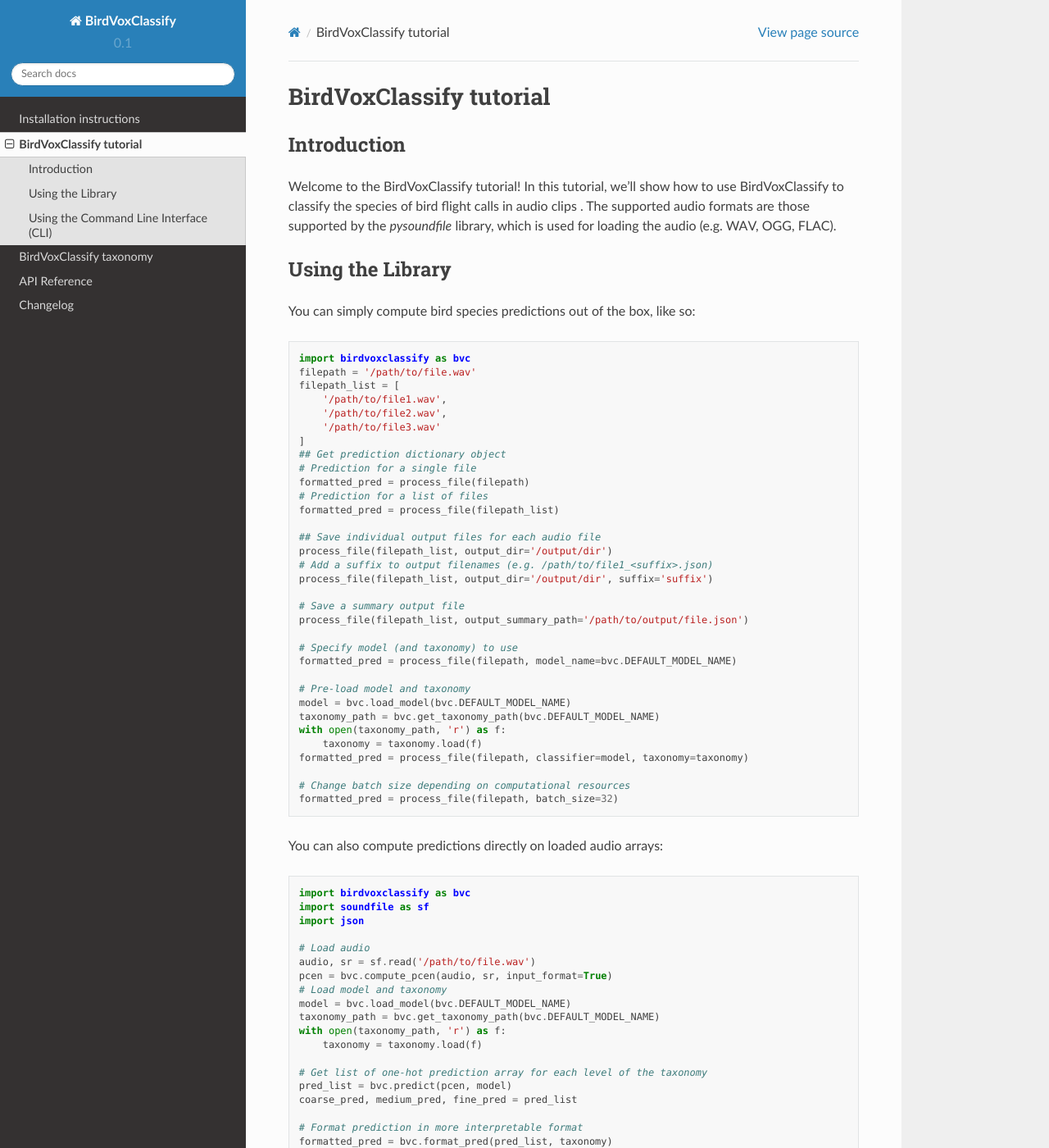
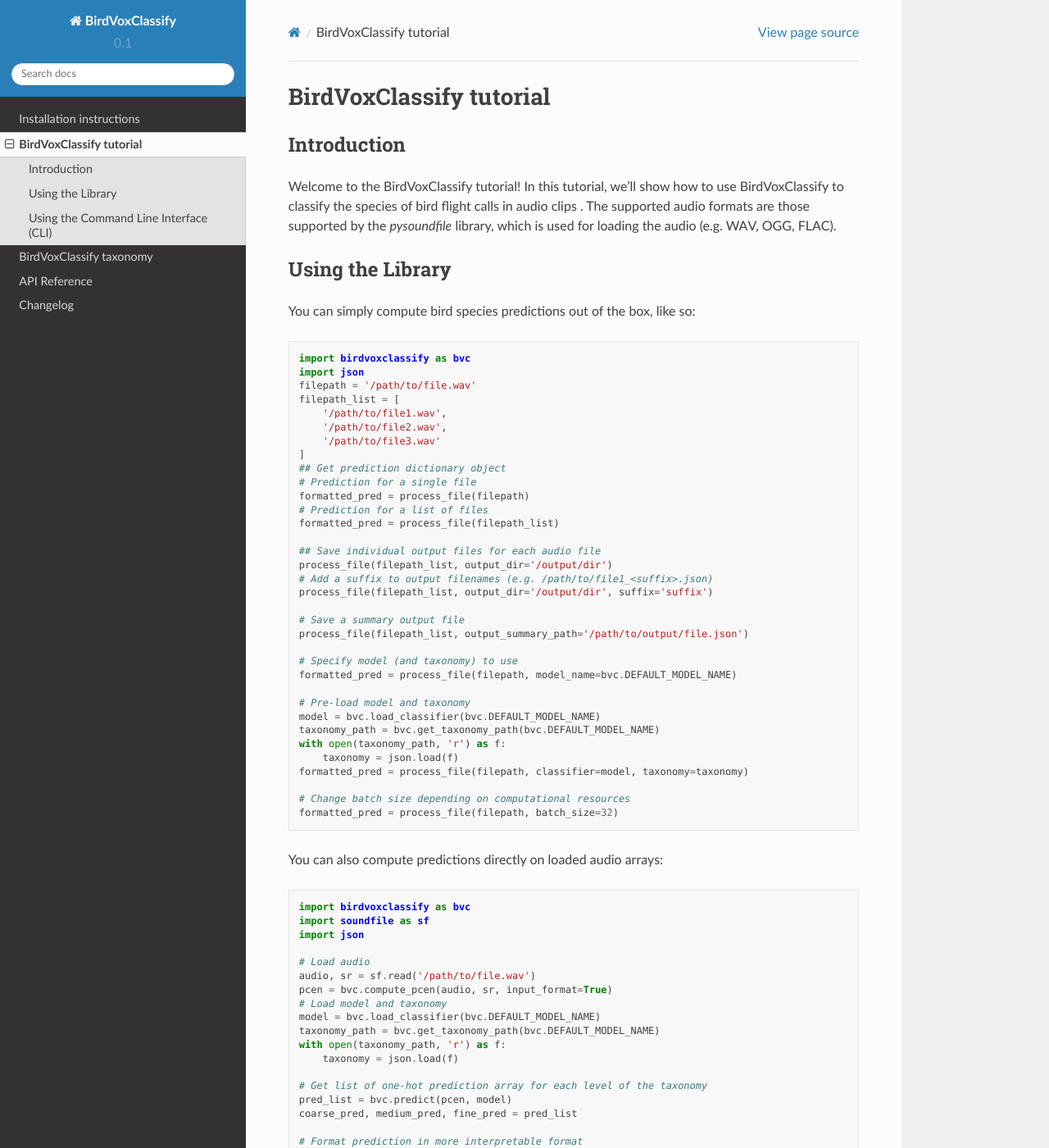
Before and after one commit to BirdVox/birdvoxclassify, a Sphinx documentation site: the page built from docs/tutorial.rst, in a window 1280 px wide and 1400 px high. Shown: the whole window at 82% size. Built offline with Sphinx 7.4.7 and the Read the Docs theme 2.0.0, drawn with Linux system fonts in a browser that asks for light colours.

Commit message:
Fix typos in tutorial

```diff
--- a/docs/tutorial.rst
+++ b/docs/tutorial.rst
@@ -1,7 +1,7 @@
 .. _tutorial:
 
 BirdVoxClassify tutorial
-===============
+========================
 
 Introduction
 ------------
@@ -19,6 +19,7 @@
 .. code-block:: python
 
     import birdvoxclassify as bvc
+    import json
     filepath = '/path/to/file.wav'
     filepath_list = [
         '/path/to/file1.wav',
@@ -43,10 +44,10 @@
     formatted_pred = process_file(filepath, model_name=bvc.DEFAULT_MODEL_NAME)
 
     # Pre-load model and taxonomy
-    model = bvc.load_model(bvc.DEFAULT_MODEL_NAME)
+    model = bvc.load_classifier(bvc.DEFAULT_MODEL_NAME)
     taxonomy_path = bvc.get_taxonomy_path(bvc.DEFAULT_MODEL_NAME)
     with open(taxonomy_path, 'r') as f:
-        taxonomy = taxonomy.load(f)
+        taxonomy = json.load(f)
     formatted_pred = process_file(filepath, classifier=model, taxonomy=taxonomy)
 
     # Change batch size depending on computational resources
@@ -65,10 +66,10 @@
     audio, sr = sf.read('/path/to/file.wav')
     pcen = bvc.compute_pcen(audio, sr, input_format=True)
     # Load model and taxonomy
-    model = bvc.load_model(bvc.DEFAULT_MODEL_NAME)
+    model = bvc.load_classifier(bvc.DEFAULT_MODEL_NAME)
     taxonomy_path = bvc.get_taxonomy_path(bvc.DEFAULT_MODEL_NAME)
     with open(taxonomy_path, 'r') as f:
-        taxonomy = taxonomy.load(f)
+        taxonomy = json.load(f)
 
     # Get list of one-hot prediction array for each level of the taxonomy
     pred_list = bvc.predict(pcen, model)
```
